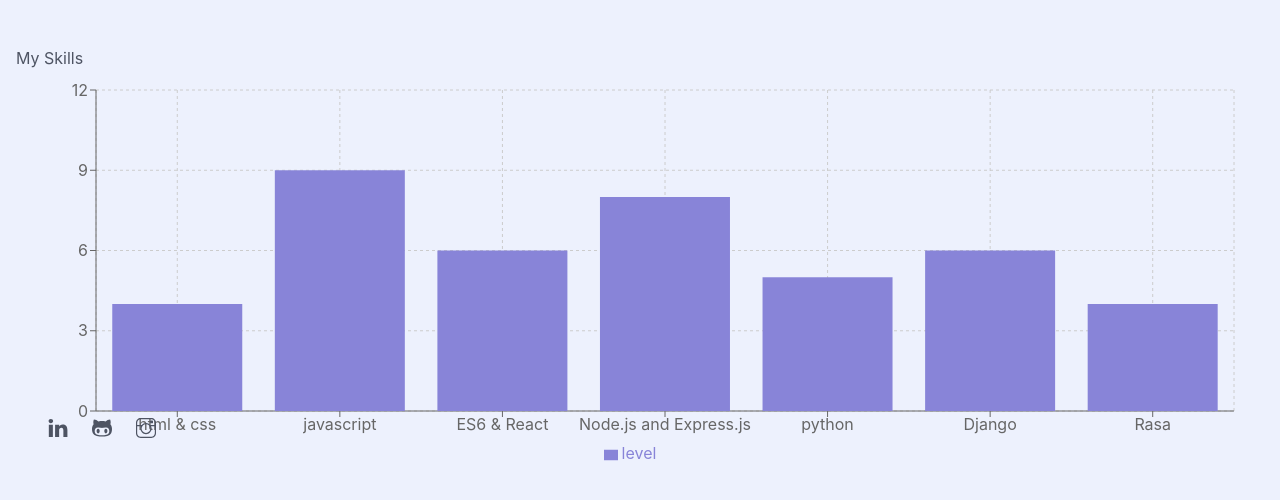
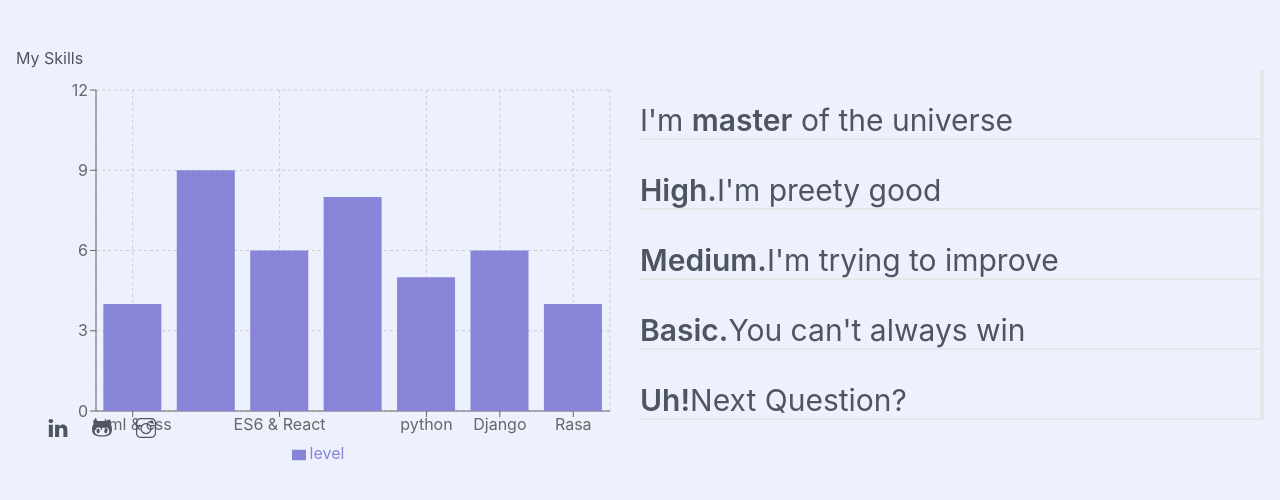
Before and after one commit to mobrilzAkshat/portfolio, a React (Vite) app: page / in a window 1280 px wide. Shown: the part 1814-2314 px from the top of the page. Built offline with nearby package versions, Linux system fonts and the light colour scheme.

Commit message:
graph edited

```diff
--- a/src/component/carousel/SkillsBarChart.tsx
+++ b/src/component/carousel/SkillsBarChart.tsx
@@ -1,21 +1,34 @@
-import { BarChart, Bar, XAxis, YAxis, CartesianGrid, Tooltip, Legend, ResponsiveContainer } from 'recharts';
+import {
+  BarChart,
+  Bar,
+  XAxis,
+  YAxis,
+  CartesianGrid,
+  Tooltip,
+  Legend,
+  ResponsiveContainer,
+} from "recharts";
 
 const data = [
-  { name: 'html & css', level: 4 },
-  { name: 'javascript', level: 9 },
-  { name: 'ES6 & React', level: 6 },
-  { name: 'Node.js and Express.js', level: 8 },
-  { name: 'python', level: 5 },
-  { name: 'Django', level: 6 },
-  { name: 'Rasa', level: 4 },
+  { name: "html & css", level: 4 },
+  { name: "javascript", level: 9 },
+  { name: "ES6 & React", level: 6 },
+  { name: "Node.js and Express.js", level: 8 },
+  { name: "python", level: 5 },
+  { name: "Django", level: 6 },
+  { name: "Rasa", level: 4 },
 ];
-
 
 const SkillsBarChart = () => {
   return (
     <>
+      <div className="flex">
+        <div className="flex-1 ">
           <ResponsiveContainer width="100%" height={400}>
-      <BarChart data={data} margin={{ top: 20, right: 30, left: 20, bottom: 5 }}>
+            <BarChart
+              data={data}
+              margin={{ top: 20, right: 30, left: 20, bottom: 5 }}
+            >
               <CartesianGrid strokeDasharray="3 3" />
               <XAxis dataKey="name" />
               <YAxis />
@@ -24,6 +37,17 @@ const SkillsBarChart = () => {
               <Bar dataKey="level" fill="#8884d8" />
             </BarChart>
           </ResponsiveContainer>
+        </div>
+        <div className="flex-1">
+          <ol>
+            <li className="border-b-2 text-3xl border-r-black-500 border-r-4 pt-8">I'm <span className="font-semibold">master</span> of the universe</li>
+            <li className="border-b-2 text-3xl border-r-black-500 border-r-4 pt-8"><span className="font-semibold">High.</span>I'm preety good</li>
+            <li className="border-b-2 text-3xl border-r-black-500 border-r-4 pt-8"><span className="font-semibold">Medium.</span>I'm trying to improve</li>
+            <li className="border-b-2 text-3xl border-r-black-500 border-r-4 pt-8"><span className="font-semibold">Basic.</span>You can't always win</li>
+            <li className="border-b-2 text-3xl border-r-black-500 border-r-4 pt-8"><span className="font-semibold">Uh!</span>Next Question?</li>
+          </ol>
+        </div>
+      </div>
     </>
   );
 };
```
Lines whose indentation alone changed are shown as unchanged.
